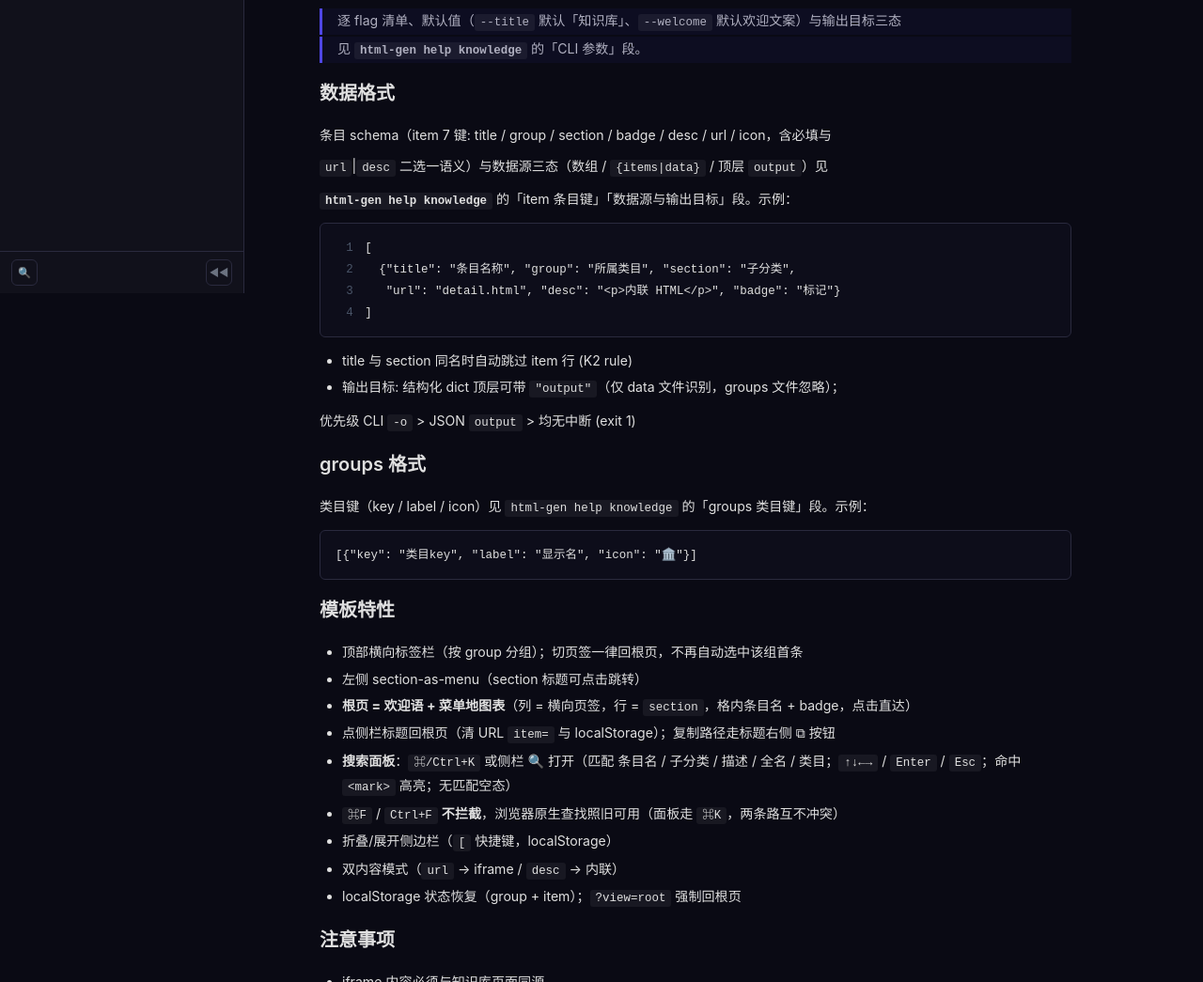
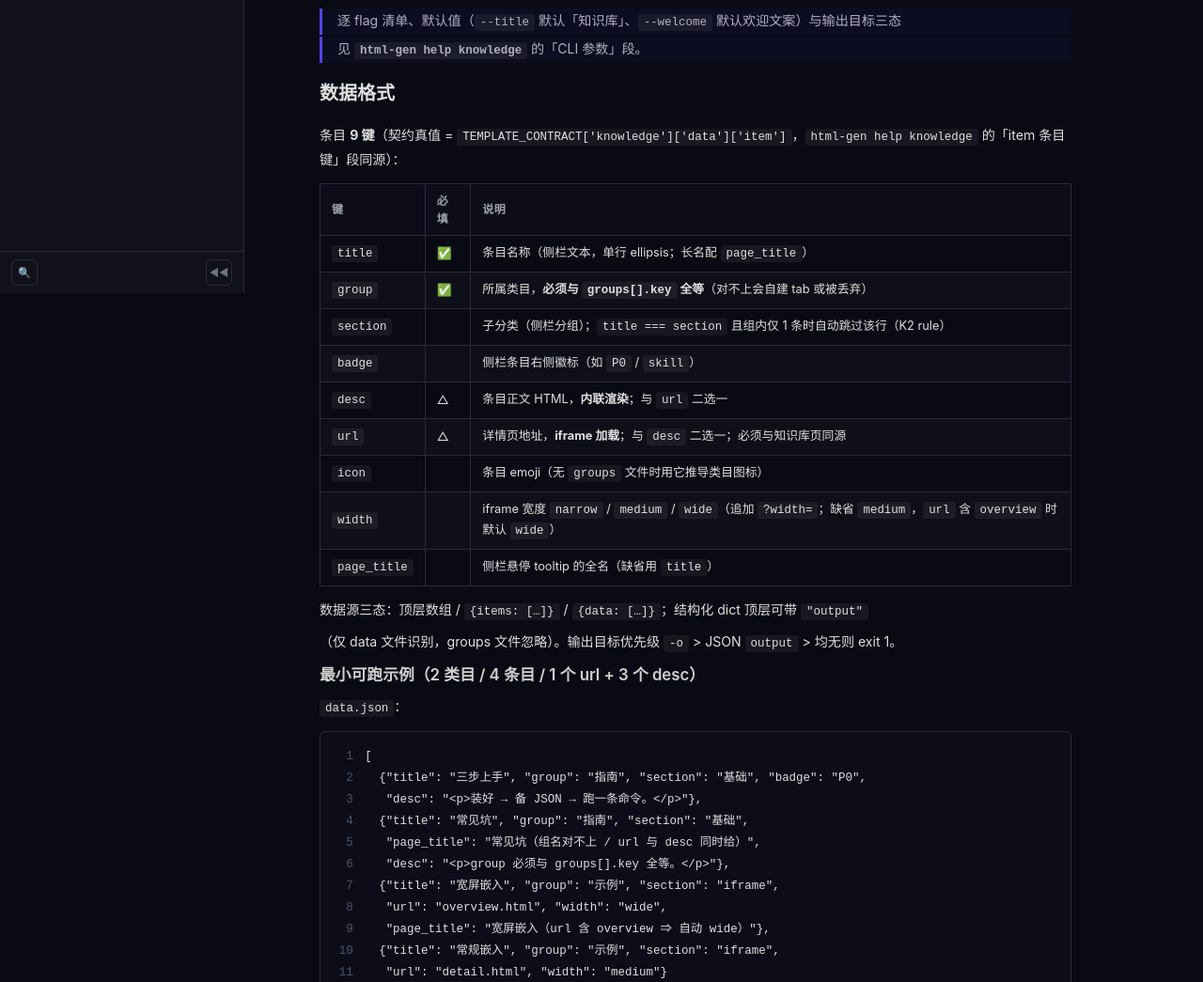
Before and after one commit to imjaden/html-gen.cli, a plain HTML site: page prompts/kb/html-gen-knowledge.html in a window 1280 px wide. Shown: the part 488-1533 px from the top of the page at 94% size. Drawn offline with Linux system fonts and the light colour scheme.

Commit message:
chore@prompts: rebuild HM Prompt portal (HTML-GEN-CL048)
`html-gen prompt --site` 重建 31 文件：
- `prompts/index.html`：标题 HM Prompt、5 个 tab 用模板话术、welcome 改索引口径（模板仍 v3.6+tpl0a23a45f）
- `prompts/_kb-groups.json` / `_kb-data.json`：分组与指南条目名同步
- `prompts/html-gen-knowledge.md` / `kb/html-gen-knowledge.html`：9 键表 + 最小可跑示例 + 自检清单进门户
- `prompts/all.md` 与各 md/json 随之更新

```diff
--- a/prompts/kb/html-gen-knowledge.html
+++ b/prompts/kb/html-gen-knowledge.html
@@ -494,7 +494,7 @@ body:not(.show-toolbar) .github-corner, body:not(.show-toolbar) .github-corner-h
   <div class="doc-main" id="docMain">
     <div class="doc-header">
       <h1>html-gen-knowledge</h1>
-      <div class="meta">创建: 2026-11-27 17:54 · 编辑: 2026-11-27 17:54<br>字数: 646 · 阅读约 2 分钟<span class="meta-path"> · 路径: <code>html-gen-knowledge.md</code></span></div>
+      <div class="meta">创建: 2026-11-27 18:38 · 编辑: 2026-11-27 18:38<br>字数: 1,121 · 阅读约 4 分钟<span class="meta-path"> · 路径: <code>html-gen-knowledge.md</code></span></div>
     </div>
     <div class="doc-body" id="docBody"><h2 id="概述">概述</h2>
 <p>C 型知识库通过顶部 tab 分组、左侧 section-as-menu 的导航结构，以 iframe 或内联 HTML 展示内容。专为多主题知识索引场景设计。</p>
@@ -509,18 +509,89 @@ body:not(.show-toolbar) .github-corner, body:not(.show-toolbar) .github-corner-h
 <blockquote>逐 flag 清单、默认值（<code>--title</code> 默认「知识库」、<code>--welcome</code> 默认欢迎文案）与输出目标三态</blockquote>
 <blockquote>见 <strong><code>html-gen help knowledge</code></strong> 的「CLI 参数」段。</blockquote>
 <h2 id="数据格式">数据格式</h2>
-<p>条目 schema（item 7 键: title / group / section / badge / desc / url / icon，含必填与</p>
-<p><code>url</code>|<code>desc</code> 二选一语义）与数据源三态（数组 / <code>{items|data}</code> / 顶层 <code>output</code>）见</p>
-<p><strong><code>html-gen help knowledge</code></strong> 的「item 条目键」「数据源与输出目标」段。示例：</p>
+<p>条目 <strong>9 键</strong>（契约真值 = <code>TEMPLATE_CONTRACT['knowledge']['data']['item']</code>，<code>html-gen help knowledge</code> 的「item 条目键」段同源）：</p>
+<table><thead><tr>
+<th>键</th>
+<th>必填</th>
+<th>说明</th>
+</tr></thead><tbody>
+<tr>
+<td><code>title</code></td>
+<td>✅</td>
+<td>条目名称（侧栏文本，单行 ellipsis；长名配 <code>page_title</code>）</td>
+</tr>
+<tr>
+<td><code>group</code></td>
+<td>✅</td>
+<td>所属类目，<strong>必须与 <code>groups[].key</code> 全等</strong>（对不上会自建 tab 或被丢弃）</td>
+</tr>
+<tr>
+<td><code>section</code></td>
+<td></td>
+<td>子分类（侧栏分组）；<code>title === section</code> 且组内仅 1 条时自动跳过该行（K2 rule）</td>
+</tr>
+<tr>
+<td><code>badge</code></td>
+<td></td>
+<td>侧栏条目右侧徽标（如 <code>P0</code> / <code>skill</code>）</td>
+</tr>
+<tr>
+<td><code>desc</code></td>
+<td>△</td>
+<td>条目正文 HTML，<strong>内联渲染</strong>；与 <code>url</code> 二选一</td>
+</tr>
+<tr>
+<td><code>url</code></td>
+<td>△</td>
+<td>详情页地址，<strong>iframe 加载</strong>；与 <code>desc</code> 二选一；必须与知识库页同源</td>
+</tr>
+<tr>
+<td><code>icon</code></td>
+<td></td>
+<td>条目 emoji（无 <code>groups</code> 文件时用它推导类目图标）</td>
+</tr>
+<tr>
+<td><code>width</code></td>
+<td></td>
+<td>iframe 宽度 <code>narrow</code> / <code>medium</code> / <code>wide</code>（追加 <code>?width=</code>；缺省 <code>medium</code>，<code>url</code> 含 <code>overview</code> 时默认 <code>wide</code>）</td>
+</tr>
+<tr>
+<td><code>page_title</code></td>
+<td></td>
+<td>侧栏悬停 tooltip 的全名（缺省用 <code>title</code>）</td>
+</tr>
+</tbody></table>
+<p>数据源三态：顶层数组 / <code>{items: […]}</code> / <code>{data: […]}</code>；结构化 dict 顶层可带 <code>"output"</code></p>
+<p>（仅 data 文件识别，groups 文件忽略）。输出目标优先级 <code>-o</code> &gt; JSON <code>output</code> &gt; 均无则 exit 1。</p>
+<h3 id="最小可跑示例-2-类目-4-条目-1-个-url-3-个-desc">最小可跑示例（2 类目 / 4 条目 / 1 个 url + 3 个 desc）</h3>
+<p><code>data.json</code>：</p>
 <pre><code class="language-json">[
-  {"title": "条目名称", "group": "所属类目", "section": "子分类",
-   "url": "detail.html", "desc": "&lt;p&gt;内联 HTML&lt;/p&gt;", "badge": "标记"}
+  {"title": "三步上手", "group": "指南", "section": "基础", "badge": "P0",
+   "desc": "&lt;p&gt;装好 → 备 JSON → 跑一条命令。&lt;/p&gt;"},
+  {"title": "常见坑", "group": "指南", "section": "基础",
+   "page_title": "常见坑（组名对不上 / url 与 desc 同时给）",
+   "desc": "&lt;p&gt;group 必须与 groups[].key 全等。&lt;/p&gt;"},
+  {"title": "宽屏嵌入", "group": "示例", "section": "iframe",
+   "url": "overview.html", "width": "wide",
+   "page_title": "宽屏嵌入（url 含 overview ⇒ 自动 wide）"},
+  {"title": "常规嵌入", "group": "示例", "section": "iframe",
+   "url": "detail.html", "width": "medium"}
 ]</code></pre>
+<p><code>groups.json</code>：</p>
+<pre><code class="language-json">[{"key": "指南", "label": "指南", "icon": "🧭"},
+ {"key": "示例", "label": "示例", "icon": "🧩"}]</code></pre>
+<p>命令与产物：</p>
+<pre><code class="language-">html-gen knowledge -d data.json -g groups.json --title "我的知识库" \
+  --welcome "点侧栏标题回根页；⌘/Ctrl+K 打开搜索面板。" -o kb.html</code></pre>
+<h3 id="写完自检-6-条-机器可判">写完自检（6 条，机器可判）</h3>
 <ul>
-<li>title 与 section 同名时自动跳过 item 行 (K2 rule)</li>
-<li>输出目标: 结构化 dict 顶层可带 <code>"output"</code>（仅 data 文件识别，groups 文件忽略）；</li>
+<li>新标记齐全：<code>grep -c 'kwGoRoot\|kw-map-table\|kw-spot-overlay' kb.html</code> ≥ 3</li>
+<li><code>⌘F</code> 已归还浏览器：<code>grep -c "e.key !== 'f'" kb.html</code> = 0；<code>grep -c kwSearchWrap kb.html</code> = 0</li>
+<li>根页地图：行数 = 去重后的 <code>section</code> 数，格内条目之和 = 条目总数</li>
+<li>每个 <code>item.group</code> 都能在 <code>groups[].key</code> 里找到；每条恰好有 <code>url</code> 或 <code>desc</code> 之一</li>
+<li>iframe 目标与 <code>kb.html</code> 同源，相对路径以 <code>kb.html</code> 所在目录为基准</li>
+<li>改的是模板能力（不是数据）时，按 <code>documents/templates.md</code> §影响面矩阵 逐面清点</li>
 </ul>
-<p>  优先级 CLI <code>-o</code> &gt; JSON <code>output</code> &gt; 均无中断 (exit 1)</p>
 <h2 id="groups-格式">groups 格式</h2>
 <p>类目键（key / label / icon）见 <code>html-gen help knowledge</code> 的「groups 类目键」段。示例：</p>
 <pre><code class="language-json">[{"key": "类目key", "label": "显示名", "icon": "🏛️"}]</code></pre>
@@ -546,6 +617,7 @@ body:not(.show-toolbar) .github-corner, body:not(.show-toolbar) .github-corner-h
 <ul>
 <li>v1.0.0 (2026-08-08): 首次提炼自 drama 知识库实施经验 + AGENTS.md</li>
 <li>v2.0.0 (2026-11-23): 对齐 html-gen v3.6 — 根页菜单地图 + 搜索面板（<code>⌘/Ctrl+K</code>）+ 点标题回根页 + <code>⌘F</code> 归还浏览器；移除跨组同名跟随与侧栏过滤面板</li>
+<li>v2.1.0 (2026-11-27): item 键 7 → <strong>9</strong>（补 <code>width</code> / <code>page_title</code>）；新增最小可跑示例（2 类目 4 条目）与 6 条自检清单 —— 让 AI 只读本页即可写出合规案例</li>
 </ul></div>
   </div>
 </div>
```
Also changed, not shown: prompts/_kb-data.json (+5 -5 lines), prompts/_kb-groups.json (+6 -6 lines), prompts/html-gen-knowledge.json (+1 -1 lines), prompts/html-gen.json (+1 -1 lines), prompts/index.html (+6 -6 lines), prompts/kb/github-issue-feedback.html (+1 -1 lines), prompts/kb/html-gen-cli-spec.html (+1 -1 lines), prompts/kb/html-gen-doc.html (+1 -1 lines), prompts/kb/html-gen-slide.html (+1 -1 lines), prompts/kb/html-gen-table.html (+1 -1 lines), prompts/kb/html-gen.html (+3 -2 lines), prompts/kb/pages-index.html (+1 -1 lines), prompts/kb/test-speed-optimization.html (+1 -1 lines), 3 other files.
